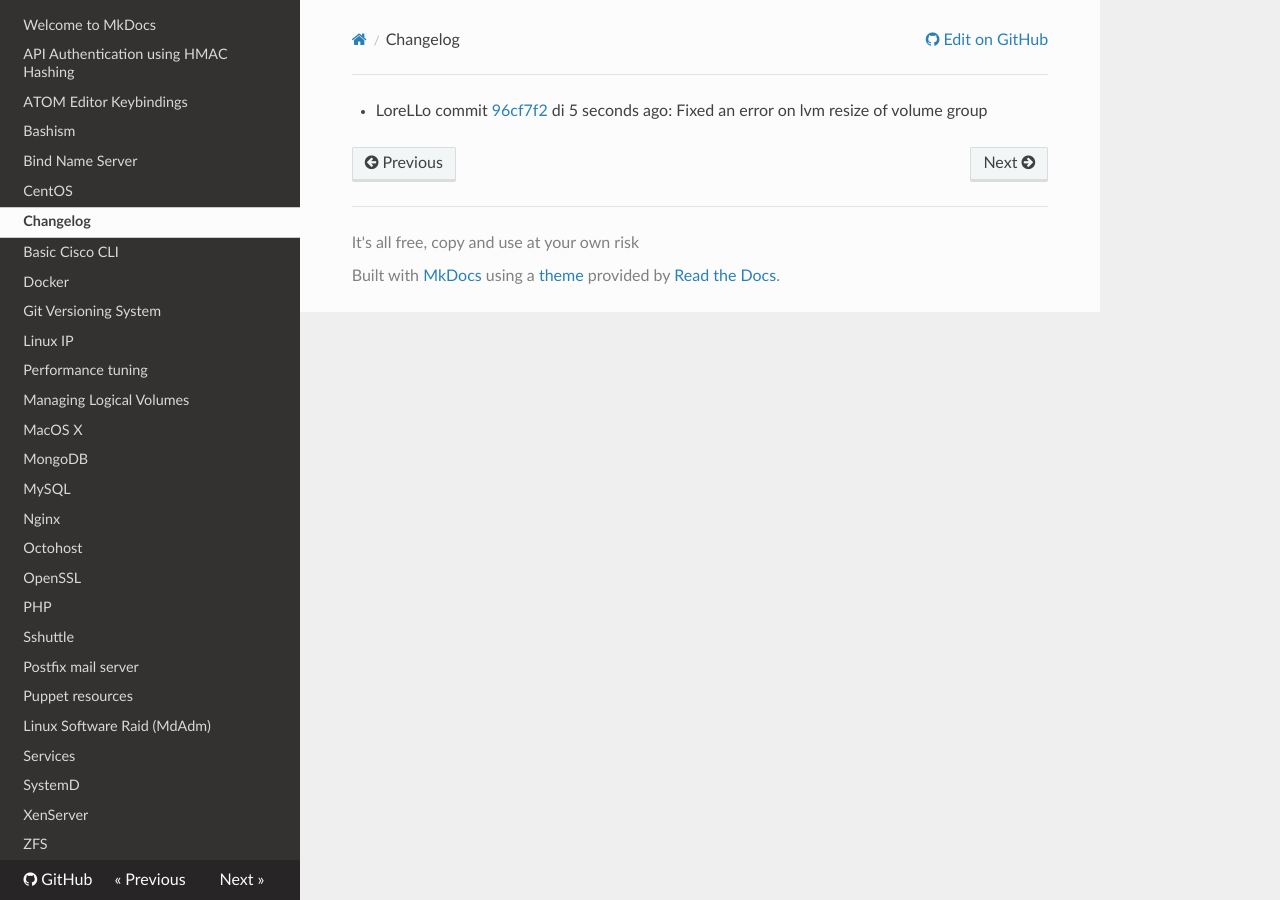
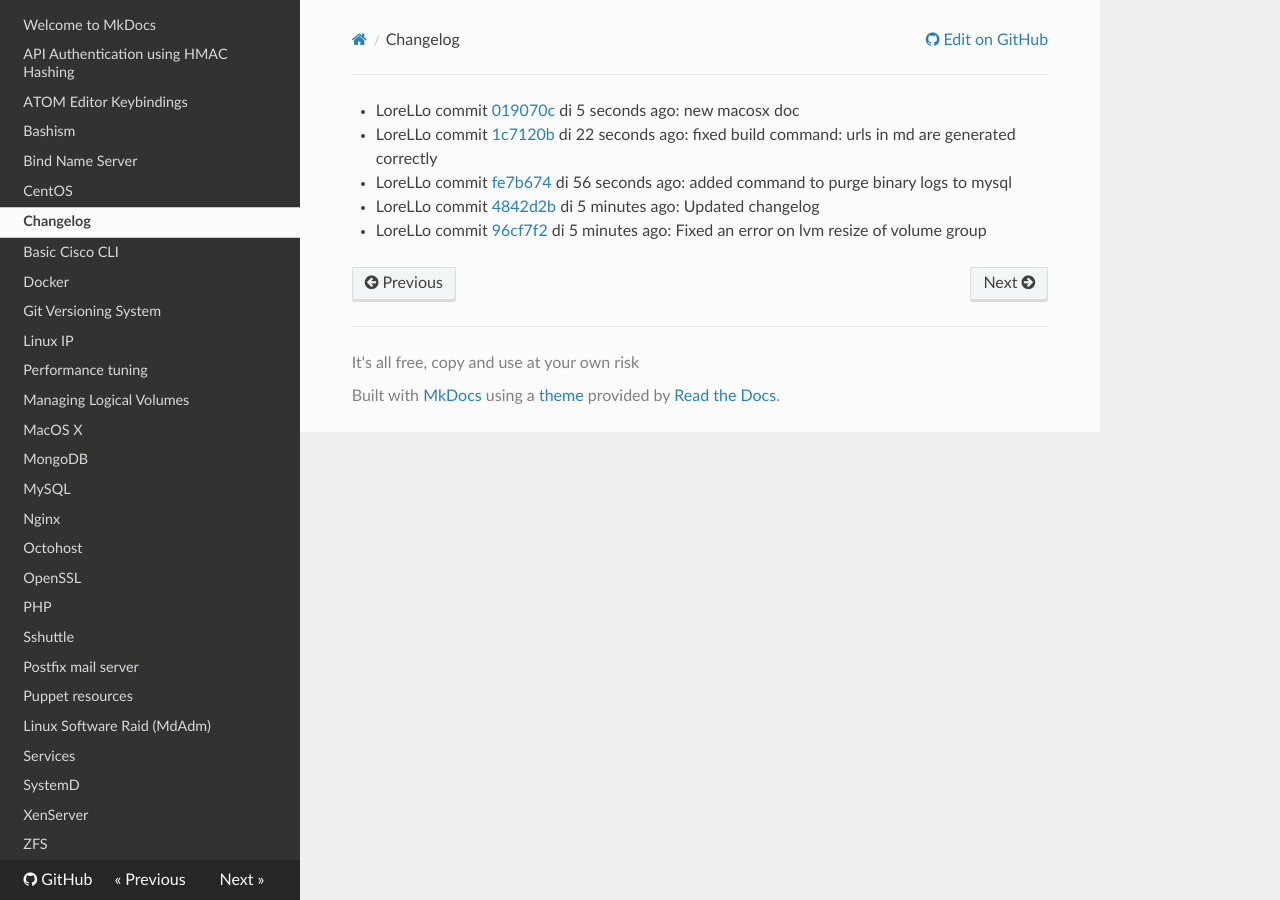
Before and after one commit to lorello/lorello.github.io, an MkDocs documentation site: the page built from docs/changelog.md, in a window 1280 px wide. Built offline with MkDocs 1.6.1, drawn with Linux system fonts in a browser that asks for light colours; nearby versions of some CDN libraries.

Commit message:
Updated changelog

```diff
--- a/docs/changelog.md
+++ b/docs/changelog.md
@@ -1 +1,9 @@
-* LoreLLo commit [96cf7f2](https://github.com/lorello/lorello.github.io/commit/96cf7f2cada2cbea493229aca56ba94cc07b84db) di 5 seconds ago: Fixed an error on lvm resize of volume group
+* LoreLLo commit [019070c](https://github.com/lorello/lorello.github.io/commit/019070c7c6369a2c27550c62bf9d0eea2840de57) di 5 seconds ago: new macosx doc
+
+* LoreLLo commit [1c7120b](https://github.com/lorello/lorello.github.io/commit/1c7120b7d2dd3dbca3f6597deee5f33ab545ea91) di 22 seconds ago: fixed build command: urls in md are generated correctly
+
+* LoreLLo commit [fe7b674](https://github.com/lorello/lorello.github.io/commit/fe7b67418291a622d2fced99ff0a56c2e8c34b2f) di 56 seconds ago: added command to purge binary logs to mysql
+
+* LoreLLo commit [4842d2b](https://github.com/lorello/lorello.github.io/commit/4842d2be0818cf93185c9c77b78d5e968477de08) di 5 minutes ago: Updated changelog
+
+* LoreLLo commit [96cf7f2](https://github.com/lorello/lorello.github.io/commit/96cf7f2cada2cbea493229aca56ba94cc07b84db) di 5 minutes ago: Fixed an error on lvm resize of volume group
```
